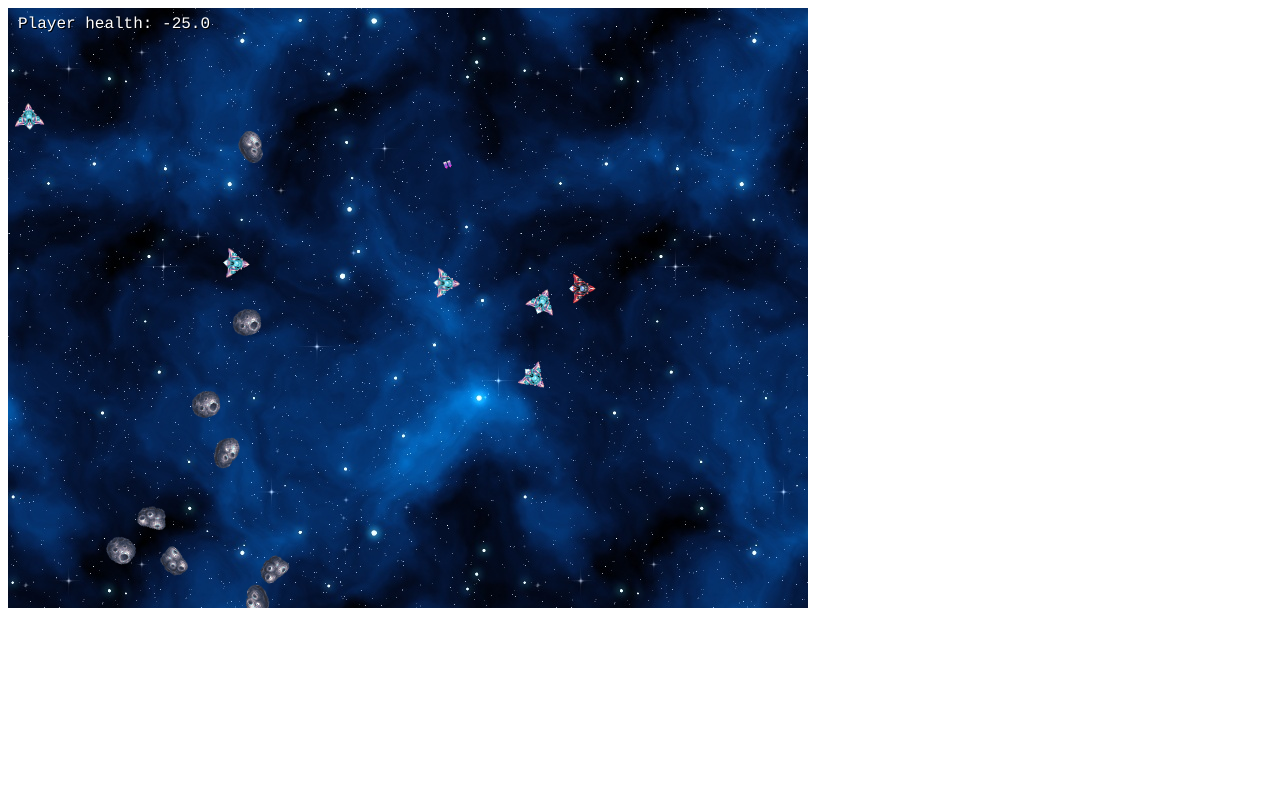
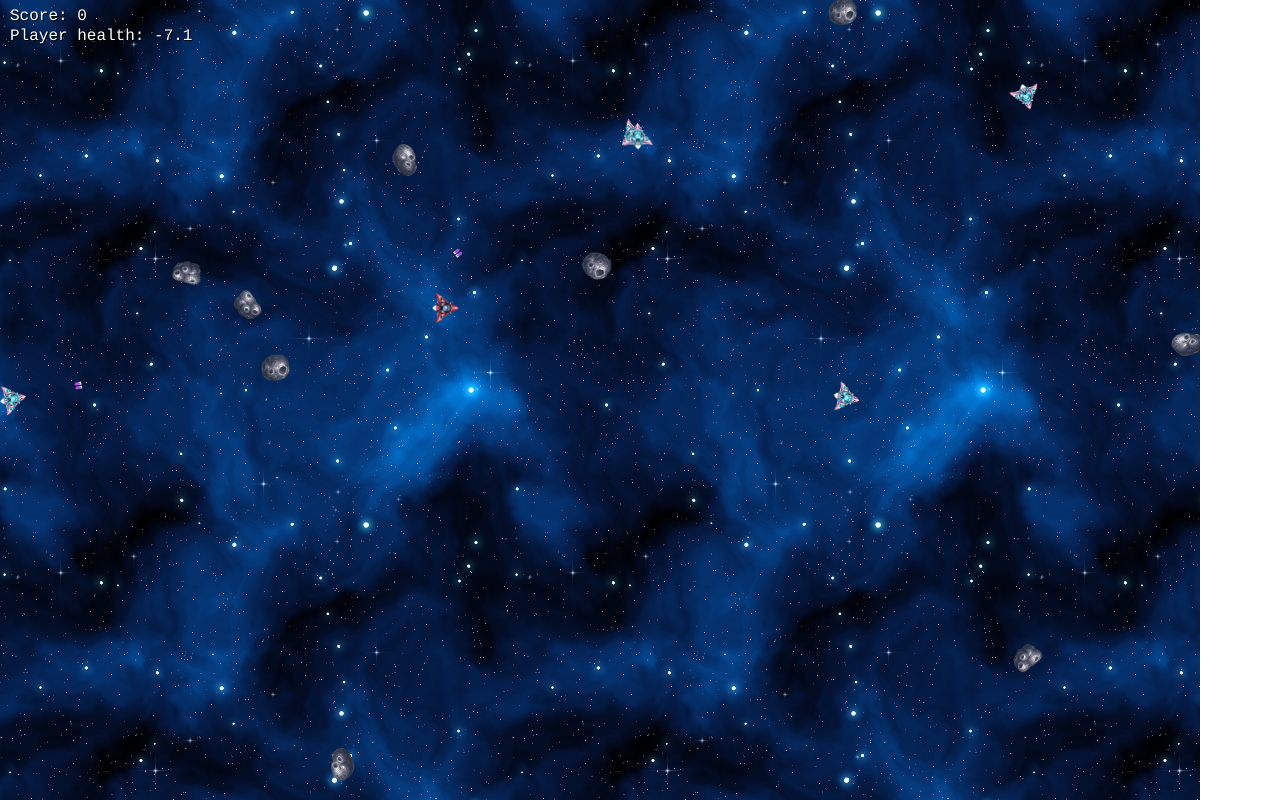
Before and after one commit to hawkins/elite-dangers, a plain HTML site: page index.html in a window 1280 px wide. Drawn offline with Linux system fonts and the light colour scheme.

Commit message:
Add score, resize game, increase player speed
Just a few small changes to make testing enemies a bit easier

```diff
--- a/game.js
+++ b/game.js
@@ -1,4 +1,4 @@
-var game = new Phaser.Game(800, 600, Phaser.CANVAS, "phaser-example", {
+var game = new Phaser.Game(1200, 800, Phaser.CANVAS, "phaser-example", {
   preload: preload,
   create: create,
   update: update,
@@ -17,6 +17,7 @@ function preload() {
 }
 
 var playerHealth = 10;
+var score = 0;
 
 var player;
 var cursors;
@@ -170,7 +171,7 @@ function update() {
   if (cursors.up.isDown) {
     game.physics.arcade.accelerationFromRotation(
       player.rotation,
-      200,
+      300,
       player.body.acceleration
     );
   } else {
@@ -238,7 +239,8 @@ function screenWrap(player) {
 }
 
 function render() {
-  game.debug.text(`Player health: ${playerHealth.toFixed(1)}`, 10, 20);
+  game.debug.text(`Score: ${score}`, 10, 20);
+  game.debug.text(`Player health: ${playerHealth.toFixed(1)}`, 10, 40);
 }
 
 function onAsteroidPlayerCollision(asteroid, player) {
@@ -284,6 +286,7 @@ function onEnemyBulletCollision(enemy, bullet) {
 
   if (enemy.health <= 0) {
     // TODO: Play sound here
+    score += 1;
     enemy.kill();
   }
 }
--- a/index.html
+++ b/index.html
@@ -5,6 +5,9 @@
     <meta charset="UTF-8" />
     <title>Elite Dangers</title>
     <script src="phaser.min.js"></script>
+    <style>
+        html, body, #root { padding: 0; margin: 0; }
+    </style>
 </head>
 
 <body>
```
